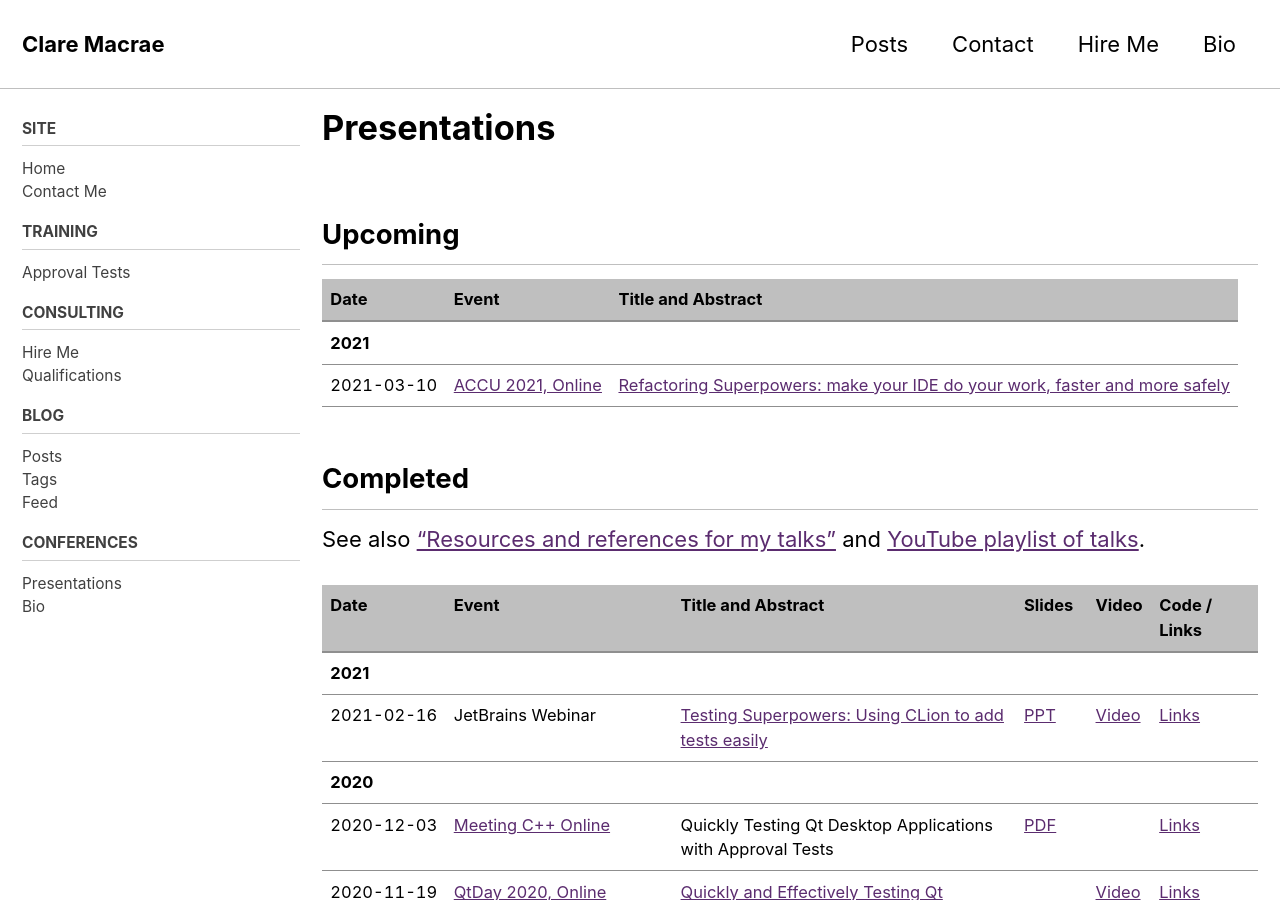
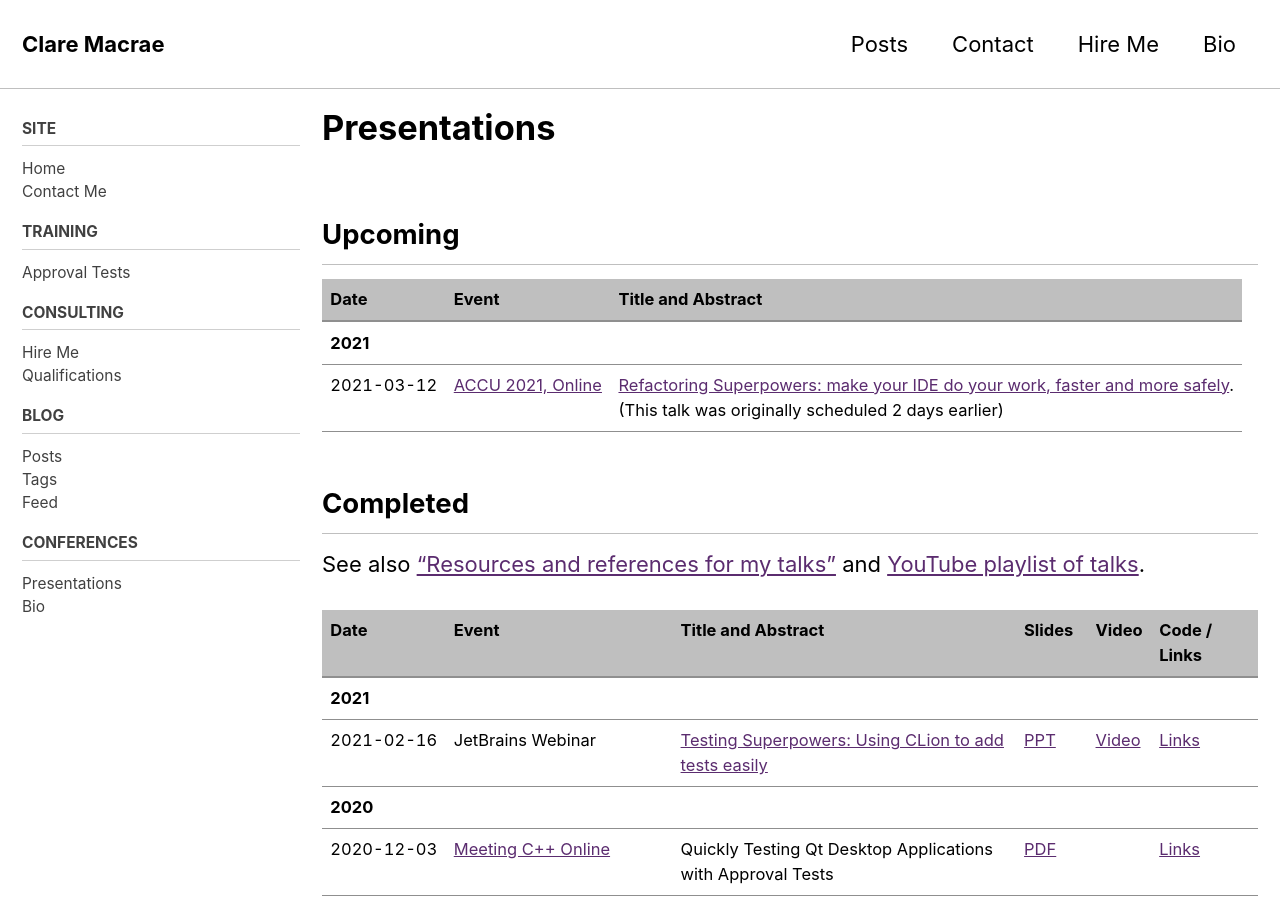
Before and after one commit to claremacrae/claremacrae.github.io, a Jekyll site: the page built from conferences/presentations.md, in a window 1280 px wide and 900 px high. Built offline with Jekyll 4.4.1, drawn with Linux system fonts in a browser that asks for light colours; cached includes are drawn as plain includes; nearby versions of some CDN libraries.

Commit message:
Update date and URL for ACCU 2021 talk

```diff
--- a/conferences/presentations.md
+++ b/conferences/presentations.md
@@ -11,7 +11,7 @@
 | Date  | Event | Title and Abstract |
 | ----- | ----- | ------------------ |
 | **2021** | &nbsp; | &nbsp; |
-| <span class="text-tabular-dates">2021-03-10</span> | [ACCU 2021, Online](https://conference.accu.org/) | [Refactoring Superpowers: make your IDE do your work, faster and more safely](https://flame.firebird.systems/archer-yates/ACCU2021/MyProgrammes#Entry.ItemPage.12069.0.EntryDefinition.b8efce33-2c84-4290-ba65-991a03ef305d) |
+| <span class="text-tabular-dates">2021-03-12</span> | [ACCU 2021, Online](https://conference.accu.org/) | [Refactoring Superpowers: make your IDE do your work, faster and more safely](https://flame.firebird.systems/archer-yates/ACCU2021/MyProgrammes#Entry.ItemPage.12093.0.EntryDefinition.47deede7-bda4-4df8-8a2a-6692bc080d7f). <br> (This talk was originally scheduled 2 days earlier)|
 
 ## Completed
 
```
